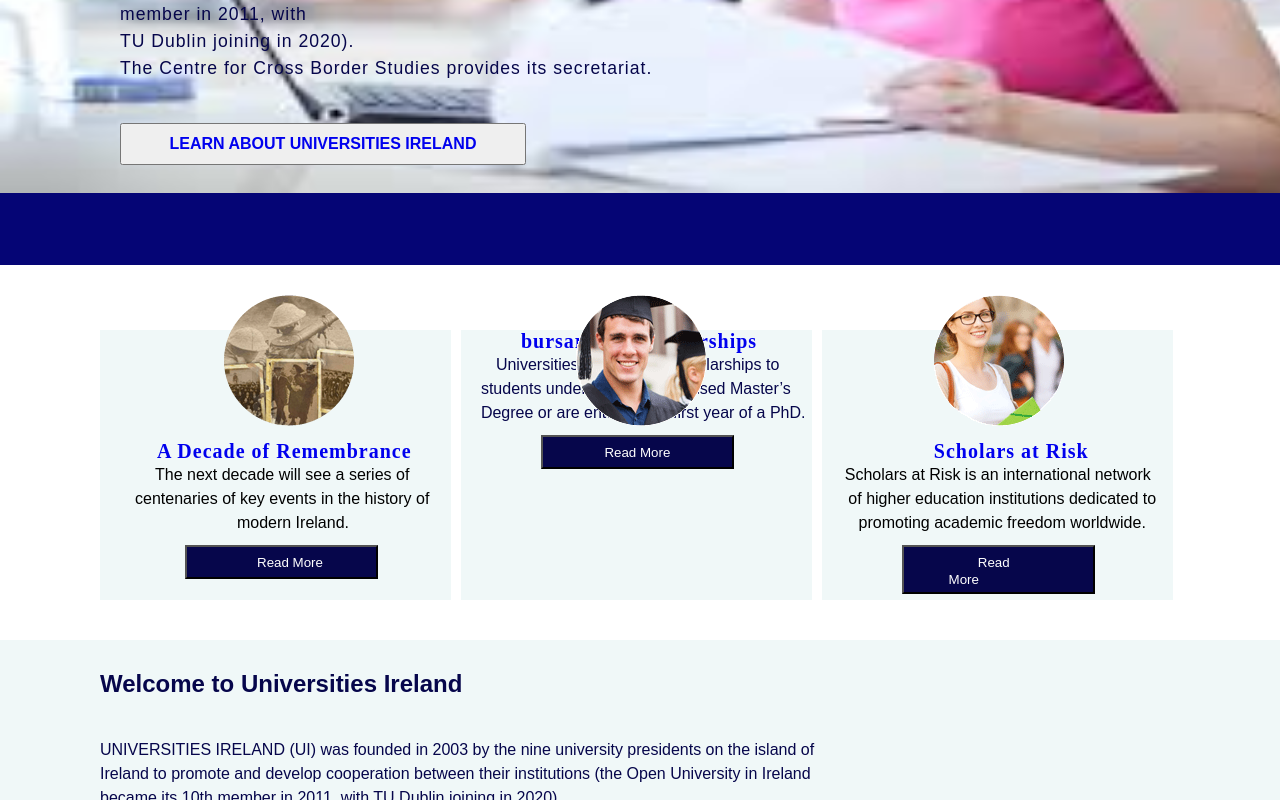
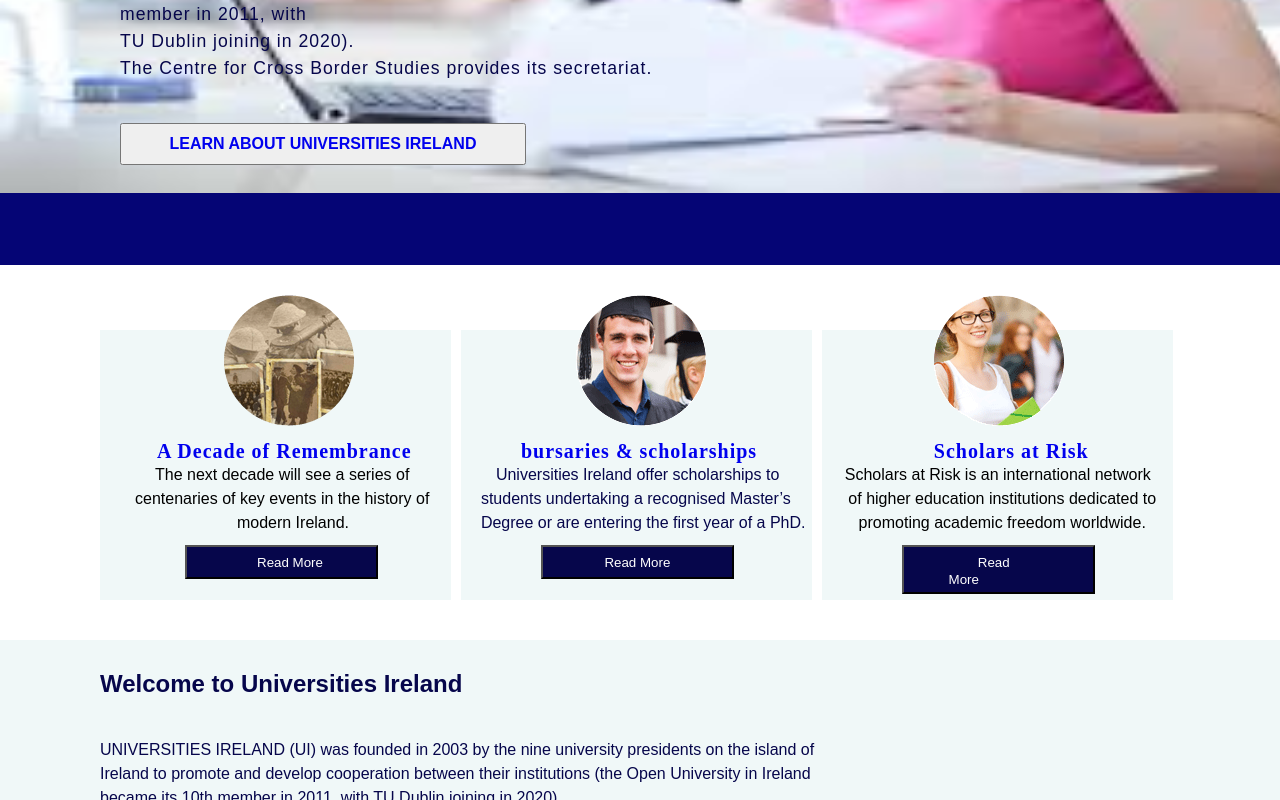
Before and after one commit to Abkayus/universitiesireland, a plain HTML site: page index.html in a window 1280 px wide. Shown: the part 457-1257 px from the top of the page. Drawn offline with Linux system fonts and the light colour scheme.

Commit message:
Update styles.css

```diff
--- a/styles.css
+++ b/styles.css
@@ -187,7 +187,7 @@ nav {
   margin-left: 10px;
   margin-top: 35px;
   padding-left: 10px;
-  padding-bottom: 110px;
+  padding-top: 110px;
   width: 29%;
   height: 270px;
   list-style: none;
```
